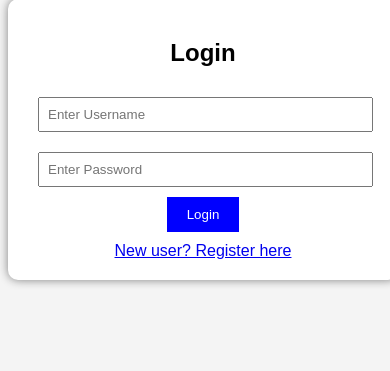
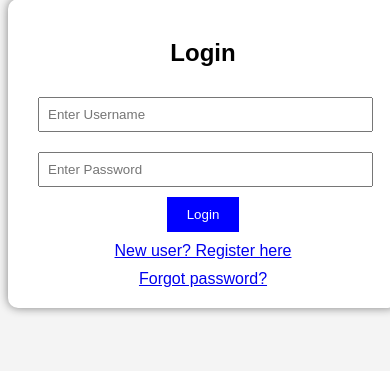
Before and after one commit to dishasuvarna/django-myproject, a Django app: page /login/ in a window 390 px wide. Shown: the part 81-452 px from the top of the page. Run offline with Django 5.2, Linux system fonts and the light colour scheme.

Commit message:
feat: add OTP-based forgot password flow for patients
- Add forgot_password view: username lookup, masked phone confirm, OTP send/verify, new password
- Reuse existing is_strong_password, send_otp, generate_otp functions
- Password updated via set_password() for correct hashing
- Session-based flow state, matching existing reg_data pattern
- Add Forgot password link to login.html

Tested: full flow end-to-end including successful login with new password.

```diff
--- a/core/urls.py
+++ b/core/urls.py
@@ -13,6 +13,7 @@ urlpatterns = [
     path('logout/', logout_view, name='logout'),
     path('qr-page/', views.qr_page, name='qr_page'),
     path('scan-qr/', views.scan_qr, name='scan_qr'),
+    path('forgot-password/', views.forgot_password, name='forgot_password'),
 
 
     # 👨‍⚕️ Doctor
--- a/core/views.py
+++ b/core/views.py
@@ -813,3 +813,116 @@ def qr_page(request):
         'qr': patient.qr_code.url,
         'patient': patient
     })
+
+
+
+
+def mask_phone(phone):
+    if not phone or len(phone) <= 4:
+        return phone
+    return "*" * (len(phone) - 4) + phone[-4:]
+
+
+def forgot_password(request):
+    if request.method == "POST":
+        action = request.POST.get('action')
+
+        # STEP 1: find account by username
+        if action == 'find_user':
+            username = request.POST.get('username', '').strip()
+            try:
+                user = User.objects.get(username=username)
+                profile = Profile.objects.get(user=user)
+            except (User.DoesNotExist, Profile.DoesNotExist):
+                return render(request, 'forgot_password.html', {
+                    'step': 'find_user',
+                    'error': 'No account found with that username'
+                })
+
+            if not profile.phone:
+                return render(request, 'forgot_password.html', {
+                    'step': 'find_user',
+                    'error': 'No phone number on file for this account'
+                })
+
+            request.session['reset_data'] = {'username': username}
+            return render(request, 'forgot_password.html', {
+                'step': 'confirm_send',
+                'masked_phone': mask_phone(profile.phone),
+            })
+
+        # STEP 2: send OTP
+        elif action == 'send_otp':
+            data = request.session.get('reset_data')
+            if not data:
+                return redirect('forgot_password')
+
+            try:
+                user = User.objects.get(username=data['username'])
+                profile = Profile.objects.get(user=user)
+            except (User.DoesNotExist, Profile.DoesNotExist):
+                return redirect('forgot_password')
+
+            otp = generate_otp()
+            data['otp'] = otp
+            request.session['reset_data'] = data
+
+            send_otp(profile.phone, otp)
+            print("PASSWORD RESET OTP SENT TO:", profile.phone)
+            print("RESET OTP:", otp)
+
+            return render(request, 'forgot_password.html', {
+                'step': 'enter_otp',
+                'masked_phone': mask_phone(profile.phone),
+            })
+
+        # STEP 3: verify OTP
+        elif action == 'verify_otp':
+            data = request.session.get('reset_data')
+            if not data or 'otp' not in data:
+                return redirect('forgot_password')
+
+            entered_otp = request.POST.get('otp', '').strip()
+            if str(entered_otp) != str(data['otp']):
+                return render(request, 'forgot_password.html', {
+                    'step': 'enter_otp',
+                    'error': 'Invalid OTP'
+                })
+
+            data['otp_verified'] = True
+            request.session['reset_data'] = data
+            return render(request, 'forgot_password.html', {'step': 'new_password'})
+
+        # STEP 4: set new password
+        elif action == 'reset_password':
+            data = request.session.get('reset_data')
+            if not data or not data.get('otp_verified'):
+                return redirect('forgot_password')
+
+            new_password = request.POST.get('password')
+            confirm_password = request.POST.get('confirm_password')
+
+            if new_password != confirm_password:
+                return render(request, 'forgot_password.html', {
+                    'step': 'new_password',
+                    'error': 'Passwords do not match'
+                })
+
+            if not is_strong_password(new_password):
+                return render(request, 'forgot_password.html', {
+                    'step': 'new_password',
+                    'error': 'Password must be 8+ characters with uppercase, lowercase, digit, and special character'
+                })
+
+            try:
+                user = User.objects.get(username=data['username'])
+            except User.DoesNotExist:
+                return redirect('forgot_password')
+
+            user.set_password(new_password)
+            user.save()
+
+            del request.session['reset_data']
+            return render(request, 'forgot_password.html', {'step': 'done'})
+
+    return render(request, 'forgot_password.html', {'step': 'find_user'})
--- a/templates/login.html
+++ b/templates/login.html
@@ -64,6 +64,7 @@
     </form>
 
     <a href="/register/">New user? Register here</a>
+    <a href="{% url 'forgot_password' %}">Forgot password?</a>
 </div>
 
 </body>
```
